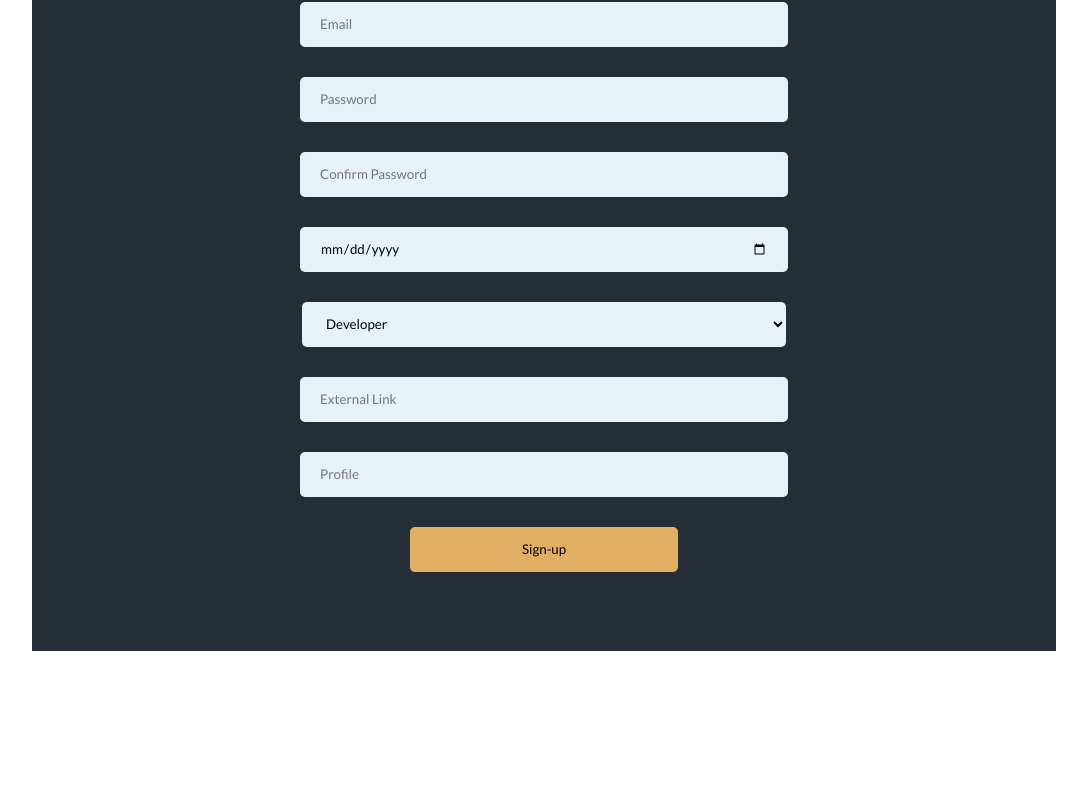
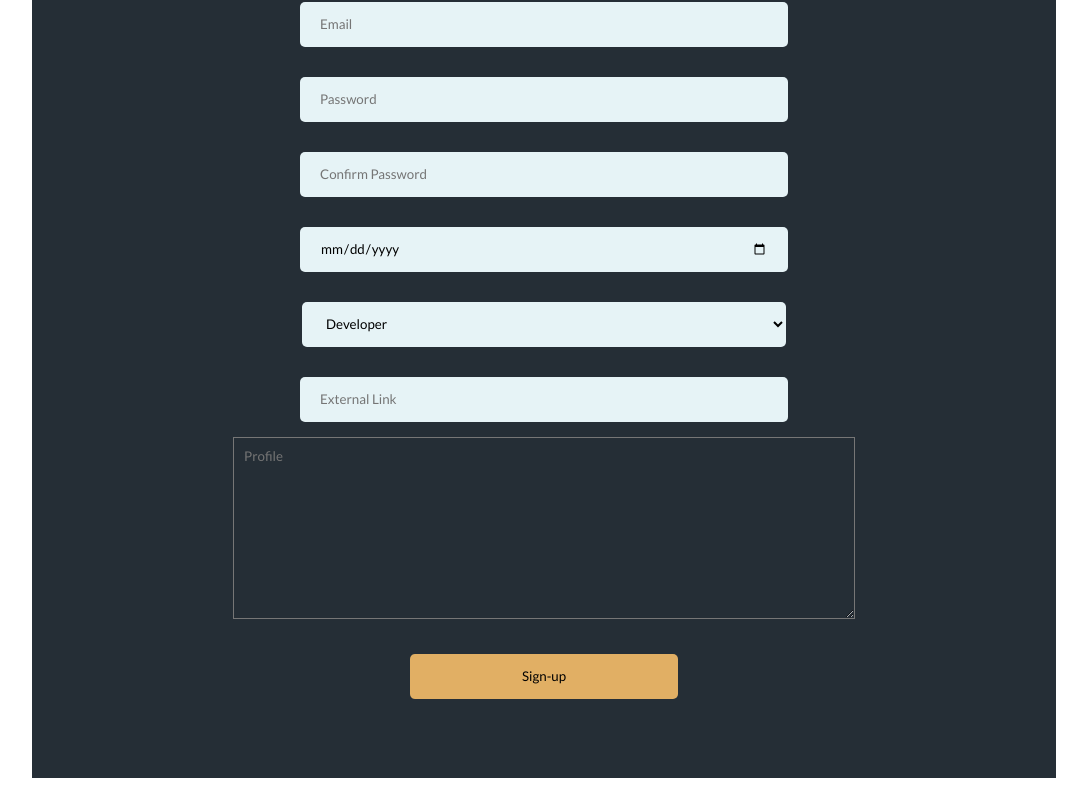
Before and after one commit to KeniKT/pixcade_frontend, a React (Vite) app: page /editProfile in a window 1280 px wide. Shown: the part 457-1260 px from the top of the page, without its empty margins (96-1183 px from the left). Before the commit the page ends 1133 px from the top, so only its background shows below. Built offline with nearby package versions, Linux system fonts and the light colour scheme.

Commit message:
edited the profile input

```diff
--- a/src/components/edit/ProfileEdit.jsx
+++ b/src/components/edit/ProfileEdit.jsx
@@ -11,7 +11,6 @@ const ProfileEdit = () => {
     const [confirmPassword, setConfirmPassword] = useState("");
     const [passwordError, setPasswordError] = useState("");
     const [externalLink, setExternalLink] = useState("");
-    const [profile , setProfile] = useState("");
 
     const handleEditProfile = (e) => {
       e.preventDefault();
@@ -82,7 +81,8 @@ const ProfileEdit = () => {
             <option value="2">Gamer</option>
           </select>
           <input type="text" placeholder="External Link" value={externalLink} onChange={(e) => setExternalLink(e.target.value)} />
-        <input type="text" placeholder="Profile" value={profile} onChange={(e) => setProfile(e.target.value)} />
+          <textarea className="description" cols="40" rows="10" placeholder="Profile"></textarea>
+
 
 
           <input className="button" type="submit" value="Sign-up" />
```
